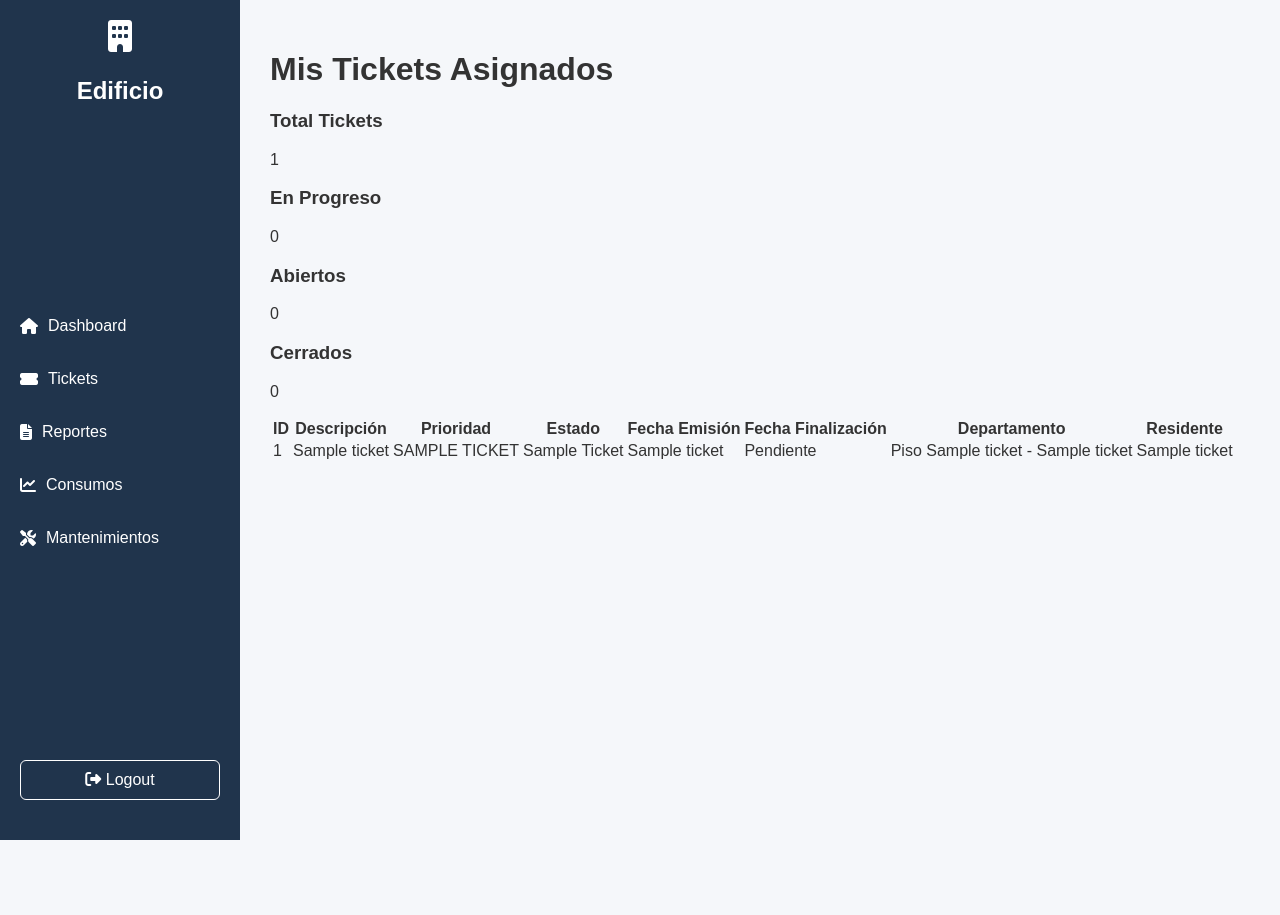
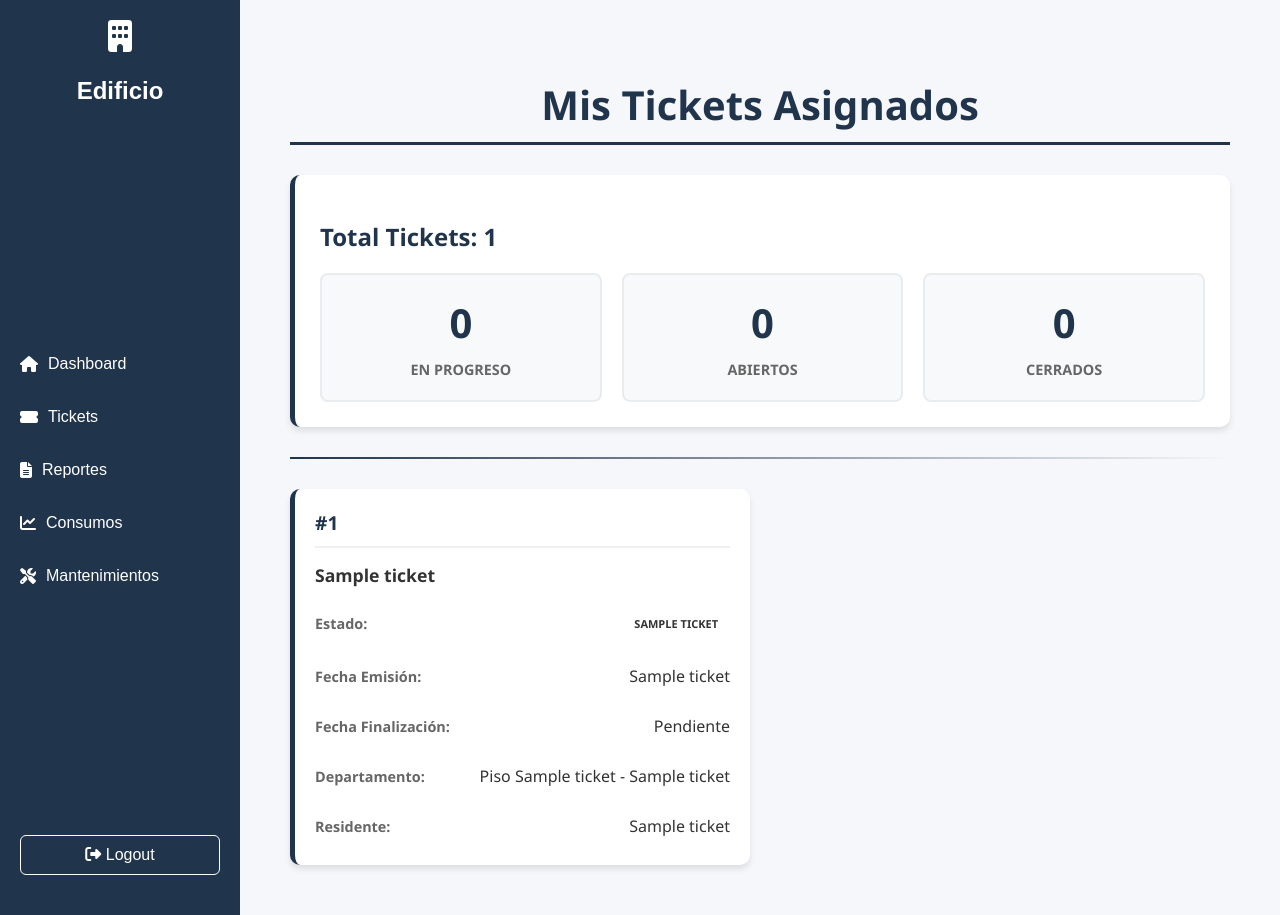
Before and after one commit to vertrox10/proyecto281, a Flask app: template templates/empleado/tickets.html in a window 1280 px wide. Before the commit the page ends 840 px from the top, so only its background shows below. Run offline with Flask 3, Linux system fonts and the light colour scheme; the template is opened without the code that fills it: most values are stand-ins (such as "Sample title", 1, 10 or a date in 2020).

Commit message:
Vania cambios

```diff
--- a/static/empleado/tickets.css
+++ b/static/empleado/tickets.css
@@ -3,88 +3,136 @@
     max-width: 1200px;
     margin: 0 auto;
     padding: 20px;
+    font-family: 'Segoe UI', Tahoma, Geneva, Verdana, sans-serif;
 }
 
 h1 {
     color: #20344c;
     margin-bottom: 30px;
     text-align: center;
+    font-size: 2.5rem;
+    border-bottom: 3px solid #20344c;
+    padding-bottom: 10px;
 }
 
 /* ESTADÍSTICAS */
+.stats-section {
+    background: white;
+    border-radius: 10px;
+    padding: 25px;
+    margin-bottom: 30px;
+    box-shadow: 0 4px 6px rgba(0,0,0,0.1);
+    border-left: 5px solid #20344c;
+}
+
+.stats-section h2 {
+    color: #20344c;
+    margin-bottom: 20px;
+    font-size: 1.5rem;
+}
+
 .stats-grid {
     display: grid;
-    grid-template-columns: repeat(4, 1fr);
+    grid-template-columns: repeat(3, 1fr);
     gap: 20px;
-    margin-bottom: 30px;
 }
 
-.stat-card {
-    background: white;
+.stat-item {
+    text-align: center;
     padding: 20px;
-    border-radius: 10px;
-    box-shadow: 0 2px 10px rgba(0,0,0,0.1);
-    text-align: center;
-    border-left: 4px solid #20344c;
+    background: #f8f9fa;
+    border-radius: 8px;
+    border: 2px solid #e9ecef;
 }
 
-.stat-card h3 {
-    margin: 0;
-    font-size: 14px;
-    color: #666;
-    text-transform: uppercase;
-    letter-spacing: 1px;
+.stat-item strong {
+    display: block;
+    font-size: 2.5rem;
+    color: #20344c;
+    margin-bottom: 8px;
 }
 
-.stat-card p {
-    margin: 10px 0 0 0;
-    font-size: 24px;
+.stat-item span {
+    color: #666;
+    font-weight: 600;
+    text-transform: uppercase;
+    font-size: 0.9rem;
+}
+
+/* TARJETAS DE TICKETS */
+.tickets-grid {
+    display: grid;
+    grid-template-columns: repeat(auto-fill, minmax(350px, 1fr));
+    gap: 20px;
+    margin-top: 30px;
+}
+
+.ticket-card {
+    background: white;
+    border-radius: 10px;
+    padding: 20px;
+    box-shadow: 0 4px 6px rgba(0,0,0,0.1);
+    border-left: 5px solid #20344c;
+    transition: transform 0.3s ease;
+}
+
+.ticket-card:hover {
+    transform: translateY(-3px);
+    box-shadow: 0 6px 12px rgba(0,0,0,0.15);
+}
+
+.ticket-header {
+    display: flex;
+    justify-content: space-between;
+    align-items: center;
+    margin-bottom: 15px;
+    padding-bottom: 10px;
+    border-bottom: 2px solid #f0f0f0;
+}
+
+.ticket-id {
+    font-size: 1.2rem;
     font-weight: bold;
     color: #20344c;
 }
 
-/* TABLA DE TICKETS */
-.table-container {
-    background: white;
-    border-radius: 10px;
-    box-shadow: 0 2px 10px rgba(0,0,0,0.1);
-    overflow: hidden;
+.ticket-description {
+    font-size: 1.1rem;
+    font-weight: 600;
+    margin-bottom: 15px;
+    color: #333;
+    line-height: 1.4;
 }
 
-.ticket-table {
-    width: 100%;
-    border-collapse: collapse;
+.ticket-details {
+    display: grid;
+    gap: 12px;
 }
 
-.ticket-table th {
-    background: #20344c;
-    color: white;
-    padding: 15px;
-    text-align: left;
-    font-weight: 600;
-    font-size: 14px;
+.detail-row {
+    display: flex;
+    justify-content: space-between;
+    align-items: center;
+    padding: 8px 0;
 }
 
-.ticket-table td {
-    padding: 12px 15px;
-    border-bottom: 1px solid #f0f0f0;
-    font-size: 14px;
+.detail-label {
+    font-weight: 600;
+    color: #666;
+    font-size: 0.9rem;
 }
 
-.ticket-table tr:hover {
-    background: #f8f9fa;
+.detail-value {
+    font-weight: 500;
+    color: #333;
 }
 
-.ticket-table tr:last-child td {
-    border-bottom: none;
-}
-
-/* ESTADOS DE TICKETS */
+/* ESTADOS */
 .estado {
     padding: 6px 12px;
     border-radius: 20px;
     font-weight: bold;
-    font-size: 12px;
+    font-size: 11px;
     text-transform: uppercase;
     display: inline-block;
 }
@@ -92,21 +140,19 @@ h1 {
 .estado-en_progreso {
     background: #fff3cd;
     color: #856404;
+    border: 1px solid #ffeaa7;
 }
 
 .estado-abierto {
     background: #d4edda;
     color: #155724;
+    border: 1px solid #c3e6cb;
 }
 
 .estado-cerrado {
     background: #d1ecf1;
     color: #0c5460;
-}
-
-.estado-cancelado {
-    background: #f8d7da;
-    color: #721c24;
+    border: 1px solid #bee5eb;
 }
 
 /* PRIORIDADES */
@@ -114,19 +160,18 @@ h1 {
     padding: 6px 12px;
     border-radius: 20px;
     font-weight: bold;
-    font-size: 12px;
+    font-size: 11px;
     text-transform: uppercase;
     display: inline-block;
+    color: white;
 }
 
 .prioridad-urgente {
     background: #dc3545;
-    color: white;
 }
 
 .prioridad-alta {
     background: #fd7e14;
-    color: white;
 }
 
 .prioridad-media {
@@ -136,63 +181,78 @@ h1 {
 
 .prioridad-baja {
     background: #28a745;
-    color: white;
 }
 
-/* MENSAJES DE ESTADO */
+.section-divider {
+    height: 2px;
+    background: linear-gradient(90deg, #20344c, transparent);
+    margin: 30px 0;
+}
+
 .no-tickets {
     text-align: center;
-    padding: 40px;
+    padding: 60px 40px;
     color: #666;
     font-style: italic;
-    font-size: 16px;
+    font-size: 18px;
+    background: #f8f9fa;
+    border-radius: 10px;
+    grid-column: 1 / -1;
 }
 
 /* RESPONSIVE */
 @media (max-width: 768px) {
     .stats-grid {
-        grid-template-columns: repeat(2, 1fr);
-        gap: 15px;
+        grid-template-columns: 1fr;
     }
 
-    .stat-card {
+    .tickets-grid {
+        grid-template-columns: 1fr;
+    }
+
+    .container {
         padding: 15px;
     }
 
-    .stat-card h3 {
-        font-size: 12px;
+    h1 {
+        font-size: 2rem;
     }
 
-    .stat-card p {
-        font-size: 20px;
+    .stat-item {
+        padding: 15px;
     }
 
+    .stat-item strong {
+        font-size: 2rem;
+    }
+}
+
+@media (max-width: 480px) {
     .container {
         padding: 10px;
     }
 
-    .ticket-table {
-        font-size: 12px;
+    h1 {
+        font-size: 1.8rem;
     }
 
-    .ticket-table th,
-    .ticket-table td {
-        padding: 8px 10px;
+    .stats-section {
+        padding: 15px;
     }
 
-    .estado,
-    .prioridad {
-        font-size: 10px;
-        padding: 4px 8px;
+    .ticket-card {
+        padding: 15px;
+    }
+
+    .ticket-header {
+        flex-direction: column;
+        align-items: flex-start;
+        gap: 10px;
+    }
+
+    .detail-row {
+        flex-direction: column;
+        align-items: flex-start;
+        gap: 5px;
     }
 }
-
-@media (max-width: 480px) {
-    .stats-grid {
-        grid-template-columns: 1fr;
-    }
-
-    .table-container {
-        overflow-x: auto;
-    }
-}
--- a/templates/empleado/tickets.html
+++ b/templates/empleado/tickets.html
@@ -2,76 +2,90 @@
 
 {% block title %}Mis Tickets{% endblock %}
 
-{% block extra_css %}
-<link rel="stylesheet" href="{{ url_for('static', filename='empleado/tickets.css') }}">
+{% block extra_head %}
+<link rel="stylesheet" href="{{ url_for('static', filename='empleado/tickets.css') }}?v=1.0">
 {% endblock %}
 
 {% block content %}
 <div class="container">
     <h1>Mis Tickets Asignados</h1>
 
-    <!-- Estadísticas -->
+    <!-- Estadísticas como en la imagen -->
+    <div class="stats-section">
+        <h2>Total Tickets: {{ tickets|length }}</h2>
         <div class="stats-grid">
-        <div class="stat-card">
-            <h3>Total Tickets</h3>
-            <p>{{ tickets|length }}</p>
+            <div class="stat-item">
+                <strong>{{ tickets|selectattr("3", "equalto", "en_progreso")|list|length }}</strong>
+                <span>En Progreso</span>
             </div>
-        <div class="stat-card">
-            <h3>En Progreso</h3>
-            <p>{{ tickets|selectattr("3", "equalto", "en_progreso")|list|length }}</p>
+            <div class="stat-item">
+                <strong>{{ tickets|selectattr("3", "equalto", "abierto")|list|length }}</strong>
+                <span>Abiertos</span>
             </div>
-        <div class="stat-card">
-            <h3>Abiertos</h3>
-            <p>{{ tickets|selectattr("3", "equalto", "abierto")|list|length }}</p>
+            <div class="stat-item">
+                <strong>{{ tickets|selectattr("3", "equalto", "cerrado")|list|length }}</strong>
+                <span>Cerrados</span>
             </div>
-        <div class="stat-card">
-            <h3>Cerrados</h3>
-            <p>{{ tickets|selectattr("3", "equalto", "cerrado")|list|length }}</p>
         </div>
     </div>
 
-    <!-- Tabla de tickets -->
-    <div class="table-container">
-        <table class="ticket-table">
-            <thead>
-                <tr>
-                    <th>ID</th>
-                    <th>Descripción</th>
-                    <th>Prioridad</th>
-                    <th>Estado</th>
-                    <th>Fecha Emisión</th>
-                    <th>Fecha Finalización</th>
-                    <th>Departamento</th>
-                    <th>Residente</th>
-                </tr>
-            </thead>
-            <tbody>
+    <div class="section-divider"></div>
+
+    <!-- Tickets en tarjetas como en la imagen -->
+    <div class="tickets-grid">
         {% for ticket in tickets %}
-                <tr>
-                    <td>{{ ticket[0] }}</td>
-                    <td>{{ ticket[1] }}</td>
-                    <td>
+        <div class="ticket-card">
+            <div class="ticket-header">
+                <div class="ticket-id">#{{ ticket[0] }}</div>
                 <span class="prioridad prioridad-{{ ticket[2] }}">
                     {{ ticket[2]|upper }}
                 </span>
-                    </td>
-                    <td>
+            </div>
+
+            <div class="ticket-description">
+                {{ ticket[1] }}
+            </div>
+
+            <div class="ticket-details">
+                <div class="detail-row">
+                    <span class="detail-label">Estado:</span>
                     <span class="estado estado-{{ ticket[3] }}">
                         {{ ticket[3]|replace('_', ' ')|title }}
                     </span>
-                    </td>
-                    <td>{{ ticket[4] }}</td>
-                    <td>{{ ticket[5] if ticket[5] else 'Pendiente' }}</td>
-                    <td>Piso {{ ticket[6] }} - {{ ticket[7] }}</td>
-                    <td>{{ ticket[8] }}</td>
-                </tr>
+                </div>
+
+                <div class="detail-row">
+                    <span class="detail-label">Fecha Emisión:</span>
+                    <span class="detail-value">{{ ticket[4] }}</span>
+                </div>
+
+                <div class="detail-row">
+                    <span class="detail-label">Fecha Finalización:</span>
+                    <span class="detail-value">
+                        {% if ticket[5] %}
+                        {{ ticket[5] }}
                         {% else %}
-                <tr>
-                    <td colspan="8" class="no-tickets">No hay tickets asignados</td>
-                </tr>
+                        Pendiente
+                        {% endif %}
+                    </span>
+                </div>
+
+                <div class="detail-row">
+                    <span class="detail-label">Departamento:</span>
+                    <span class="detail-value">Piso {{ ticket[6] }} - {{ ticket[7] }}</span>
+                </div>
+
+                <div class="detail-row">
+                    <span class="detail-label">Residente:</span>
+                    <span class="detail-value">{{ ticket[8] }}</span>
+                </div>
+            </div>
+        </div>
+        {% else %}
+        <div class="no-tickets">
+            No hay tickets asignados
+        </div>
         {% endfor %}
-            </tbody>
-        </table>
     </div>
 </div>
 {% endblock %}
```
Lines whose indentation alone changed are shown as unchanged.
